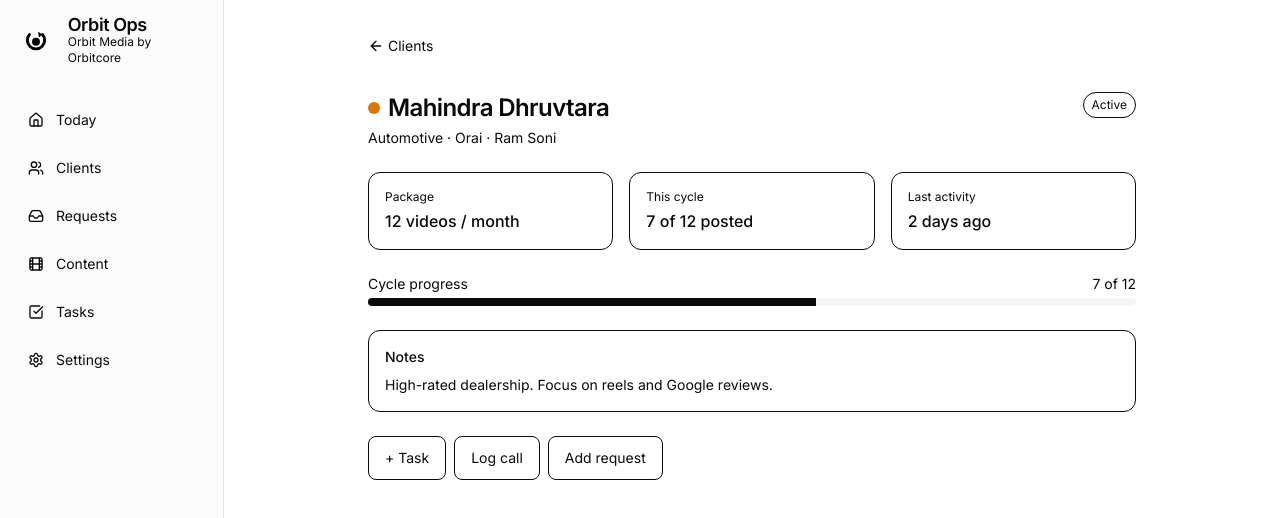
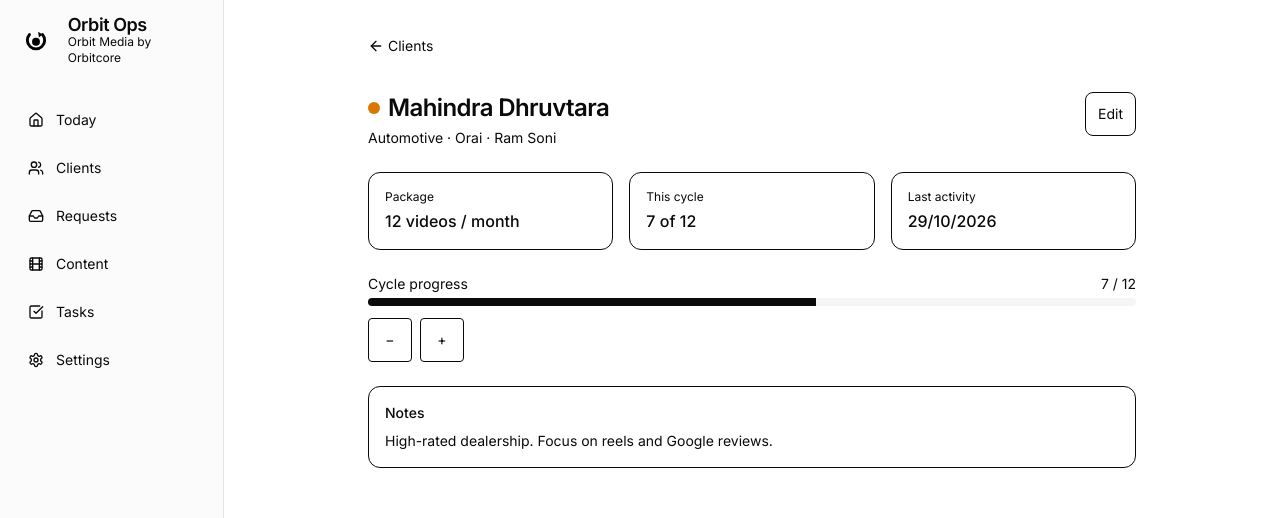
Before and after one commit to rajavikramaditya/orbit-ops, a Next.js app: page /clients/1 in a window 1280 px wide. Shown: the top 518 px of the page. Built offline with nearby package versions, Linux system fonts and the light colour scheme.

Commit message:
Client detail: edit form, progress +/-, localStorage

```diff
--- a/src/app/clients/[id]/page.tsx
+++ b/src/app/clients/[id]/page.tsx
@@ -1,92 +1,60 @@
 'use client';
 
-import { useParams } from "next/navigation";
-import Link from "next/link";
-import { ArrowLeft } from "lucide-react";
-
-const CLIENTS: Record<string, {
-  name: string;
-  status: string;
-  package: string;
-  progress: string;
-  lastActivity: string;
-  health: "green" | "amber" | "red";
-  owner: string;
-  industry: string;
-  city: string;
-  notes: string;
-}> = {
-  "1": {
-    name: "Mahindra Dhruvtara",
-    status: "Active",
-    package: "12 videos / month",
-    progress: "7 of 12",
-    lastActivity: "2 days ago",
-    health: "amber",
-    owner: "Ram Soni",
-    industry: "Automotive",
-    city: "Orai",
-    notes: "High-rated dealership. Focus on reels and Google reviews.",
-  },
-  "2": {
-    name: "Sparkle Makeover",
-    status: "Active",
-    package: "8 videos / month",
-    progress: "5 of 8",
-    lastActivity: "1 day ago",
-    health: "green",
-    owner: "Tanvi",
-    industry: "Beauty",
-    city: "Orai",
-    notes: "Largest beauty account in Orai. Bridal content performs well.",
-  },
-  "3": {
-    name: "Havells Galaxy",
-    status: "Active",
-    package: "12 videos / month",
-    progress: "4 of 12",
-    lastActivity: "5 days ago",
-    health: "red",
-    owner: "Vikas Rathore",
-    industry: "Electricals",
-    city: "Orai",
-    notes: "Behind schedule. Need more product videos this week.",
-  },
-  "4": {
-    name: "Hindustan Motors",
-    status: "Onboarding",
-    package: "8 videos / month",
-    progress: "0 of 8",
-    lastActivity: "Today",
-    health: "green",
-    owner: "Ram Soni",
-    industry: "Automotive",
-    city: "Konch",
-    notes: "New client. First shoot scheduled tomorrow.",
-  },
-};
+import { useEffect, useState } from 'react';
+import { useParams } from 'next/navigation';
+import Link from 'next/link';
+import { ArrowLeft } from 'lucide-react';
+import { loadData, saveData, touchClient, type Client } from '@/lib/store';
 
 export default function ClientDetailPage() {
   const params = useParams();
   const id = params.id as string;
-  const client = CLIENTS[id];
+  const [client, setClient] = useState<Client | null>(null);
+  const [editing, setEditing] = useState(false);
+  const [form, setForm] = useState<Partial<Client>>({});
 
-  if (!client) {
-    return (
-      <div className="max-w-3xl mx-auto">
-        <p>Client not found.</p>
-        <Link href="/clients" className="text-sm underline mt-2 inline-block">Back to clients</Link>
-      </div>
-    );
+  useEffect(() => {
+    const data = loadData();
+    const c = data.clients.find((x: Client) => x.id === id);
+    if (c) {
+      setClient(c);
+      setForm(c);
     }
+  }, [id]);
 
-  const healthColor = client.health === "red" ? "bg-red" : client.health === "amber" ? "bg-amber" : "bg-green";
+  const save = () => {
+    if (!client) return;
+    const data = loadData();
+    const idx = data.clients.findIndex((x: Client) => x.id === id);
+    if (idx >= 0) {
+      data.clients[idx] = { ...data.clients[idx], ...form } as Client;
+      saveData(data);
+      touchClient(id);
+      setClient(data.clients[idx]);
+      setEditing(false);
+    }
+  };
+
+  const updateProgress = (posted: number) => {
+    if (!client) return;
+    const data = loadData();
+    const c = data.clients.find((x: Client) => x.id === id);
+    if (c) {
+      c.videosPosted = Math.max(0, Math.min(posted, c.videosPromised));
+      c.lastActivityAt = new Date().toISOString();
+      saveData(data);
+      setClient({ ...c });
+    }
+  };
+
+  if (!client) return <div className="max-w-3xl mx-auto">Loading…</div>;
+
+  const healthColor = client.health === 'red' ? 'bg-red' : client.health === 'amber' ? 'bg-amber' : 'bg-green';
 
   return (
     <div className="max-w-3xl mx-auto space-y-6">
       <Link href="/clients" className="inline-flex items-center gap-1 text-sm text-muted-foreground hover:text-foreground">
-        <ArrowLeft className="h-4 w-4" />
-        Clients
+        <ArrowLeft className="h-4 w-4" /> Clients
       </Link>
 
       <header className="flex items-start justify-between gap-4">
@@ -95,13 +63,26 @@ export default function ClientDetailPage() {
             <span className={`h-3 w-3 rounded-full ${healthColor}`} />
             <h1 className="text-2xl font-semibold tracking-tight">{client.name}</h1>
           </div>
-          <p className="text-sm text-muted-foreground mt-1">
-            {client.industry} · {client.city} · {client.owner}
-          </p>
+          <p className="text-sm text-muted-foreground mt-1">{client.industry} · {client.city} · {client.owner}</p>
         </div>
-        <span className="text-xs px-2 py-1 rounded-full border">{client.status}</span>
+        <button onClick={() => setEditing(!editing)} className="text-sm px-3 py-1 border rounded-lg">
+          {editing ? 'Cancel' : 'Edit'}
+        </button>
       </header>
 
+      {editing ? (
+        <div className="space-y-3 rounded-xl border p-4">
+          <input value={form.name || ''} onChange={e => setForm({ ...form, name: e.target.value })} className="w-full border rounded-lg px-3 py-2" />
+          <div className="grid grid-cols-2 gap-2">
+            <input value={form.package || ''} onChange={e => setForm({ ...form, package: e.target.value })} className="border rounded-lg px-3 py-2" />
+            <input type="number" value={form.videosPromised || 0} onChange={e => setForm({ ...form, videosPromised: +e.target.value })} className="border rounded-lg px-3 py-2" />
+          </div>
+          <input value={form.owner || ''} onChange={e => setForm({ ...form, owner: e.target.value })} className="w-full border rounded-lg px-3 py-2" />
+          <textarea value={form.notes || ''} onChange={e => setForm({ ...form, notes: e.target.value })} className="w-full border rounded-lg px-3 py-2" rows={3} />
+          <button onClick={save} className="bg-green text-white px-4 py-2 rounded-lg text-sm">Save changes</button>
+        </div>
+      ) : (
+        <>
           <div className="grid grid-cols-2 md:grid-cols-3 gap-4">
             <div className="rounded-xl border p-4">
               <p className="text-xs text-muted-foreground">Package</p>
@@ -109,41 +90,34 @@ export default function ClientDetailPage() {
             </div>
             <div className="rounded-xl border p-4">
               <p className="text-xs text-muted-foreground">This cycle</p>
-          <p className="font-medium mt-1">{client.progress} posted</p>
+              <p className="font-medium mt-1">{client.videosPosted} of {client.videosPromised}</p>
             </div>
             <div className="rounded-xl border p-4">
               <p className="text-xs text-muted-foreground">Last activity</p>
-          <p className="font-medium mt-1">{client.lastActivity}</p>
+              <p className="font-medium mt-1">{new Date(client.lastActivityAt).toLocaleDateString('en-IN')}</p>
             </div>
           </div>
 
           <div>
             <div className="flex justify-between text-sm mb-1">
               <span>Cycle progress</span>
-          <span>{client.progress}</span>
+              <span>{client.videosPosted} / {client.videosPromised}</span>
             </div>
             <div className="h-2 w-full rounded-full bg-muted overflow-hidden">
-          <div
-            className="h-full bg-foreground"
-            style={{
-              width: client.progress.includes("of")
-                ? `${(parseInt(client.progress.split(" ")[0]) / parseInt(client.progress.split(" ")[2])) * 100}%`
-                : "0%",
-            }}
-          />
+              <div className="h-full bg-foreground" style={{ width: `${(client.videosPosted / client.videosPromised) * 100}%` }} />
+            </div>
+            <div className="flex gap-2 mt-3">
+              <button onClick={() => updateProgress(client.videosPosted - 1)} className="px-3 py-1 border rounded text-sm">−</button>
+              <button onClick={() => updateProgress(client.videosPosted + 1)} className="px-3 py-1 border rounded text-sm">+</button>
             </div>
           </div>
 
           <section className="rounded-xl border p-4">
             <h2 className="text-sm font-medium mb-2">Notes</h2>
-        <p className="text-sm text-muted-foreground">{client.notes}</p>
+            <p className="text-sm text-muted-foreground">{client.notes || 'No notes yet.'}</p>
           </section>
-
-      <div className="flex flex-wrap gap-2">
-        <button className="px-4 py-2 text-sm rounded-lg border">+ Task</button>
-        <button className="px-4 py-2 text-sm rounded-lg border">Log call</button>
-        <button className="px-4 py-2 text-sm rounded-lg border">Add request</button>
-      </div>
+        </>
+      )}
     </div>
   );
 }
```
Lines whose indentation alone changed are shown as unchanged.
